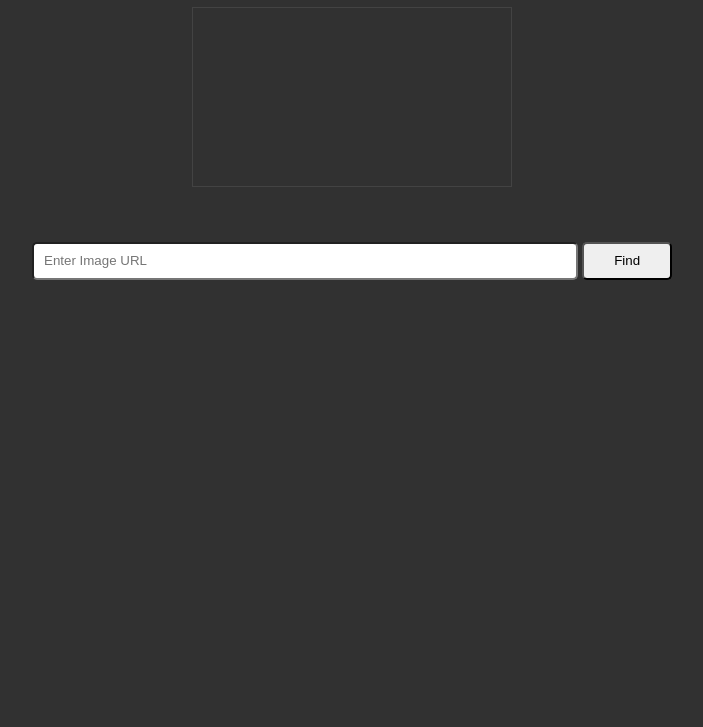
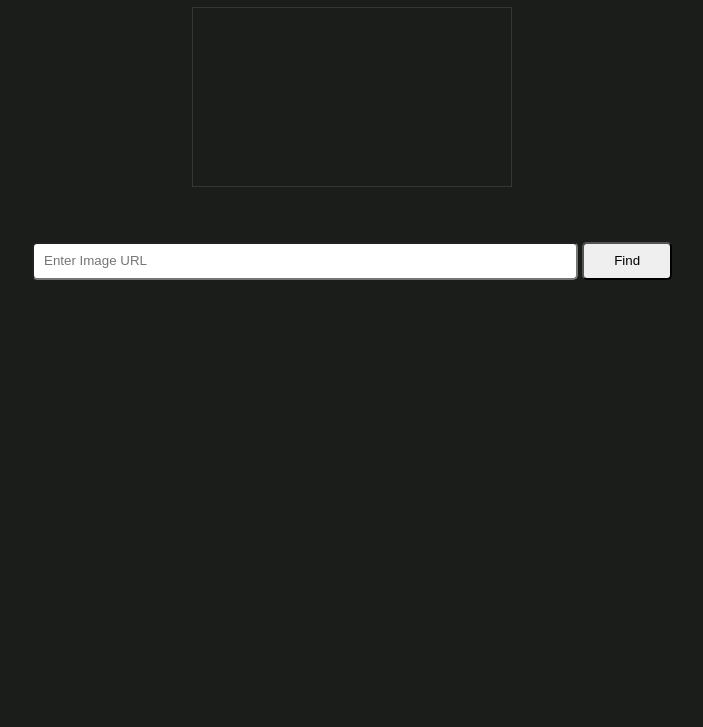
Before and after one commit to kidsssss/find-anime, a plain HTML site: page index.html in a window 1280 px wide. Shown: the part 73-800 px from the top of the page, without its empty margins (288-991 px from the left). Drawn offline with Linux system fonts and the light colour scheme.

Commit message:
bg color

```diff
--- a/scripts.js
+++ b/scripts.js
@@ -11,7 +11,6 @@ findBtn.addEventListener("click", findAnime);
 async function getAnime(animeUrl) {
   const res = await fetch(`${moeUrl}${animeUrl}`);
   const animeData = await res.json();
-
   showData(animeData);
 }
 
--- a/style.css
+++ b/style.css
@@ -5,7 +5,7 @@
 body {
   padding: 0;
   margin: 0;
-  background-color: #313131;
+  background-color: #1b1d1b;
   display: flex;
   flex-direction: column;
   align-items: center;
```
